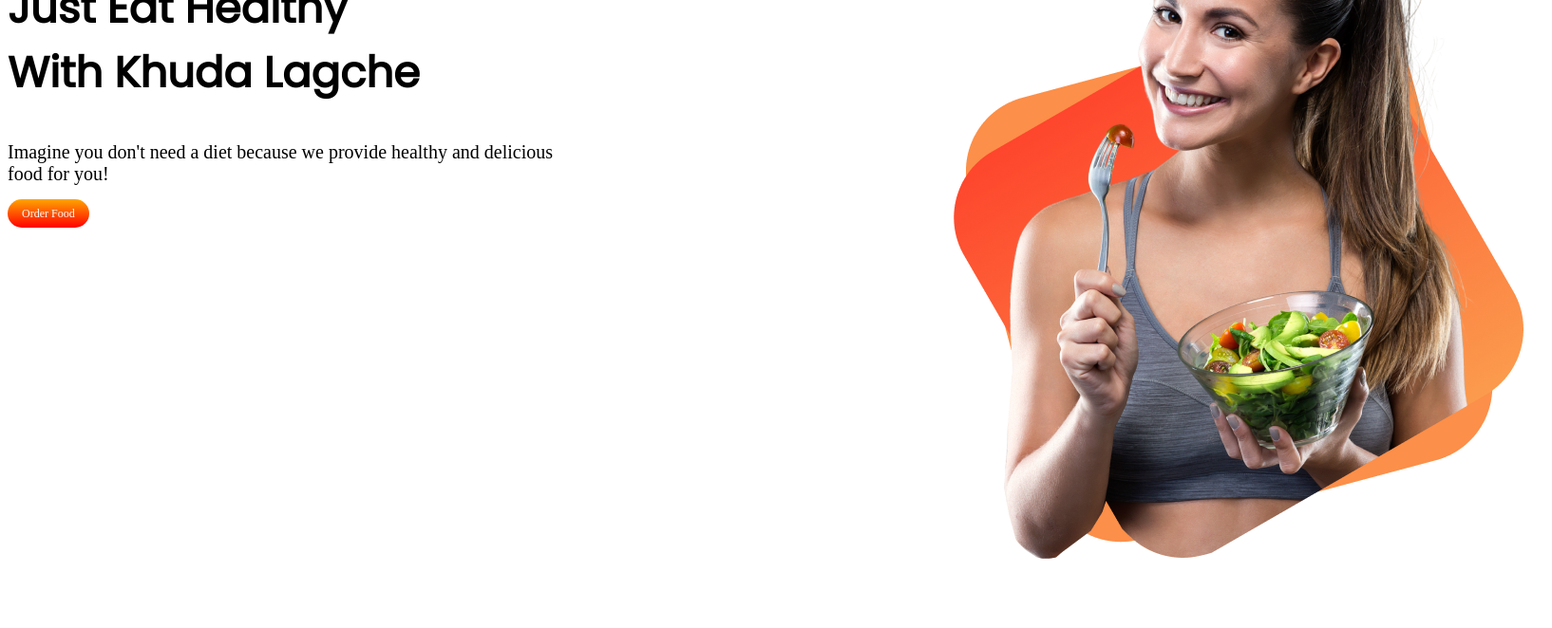
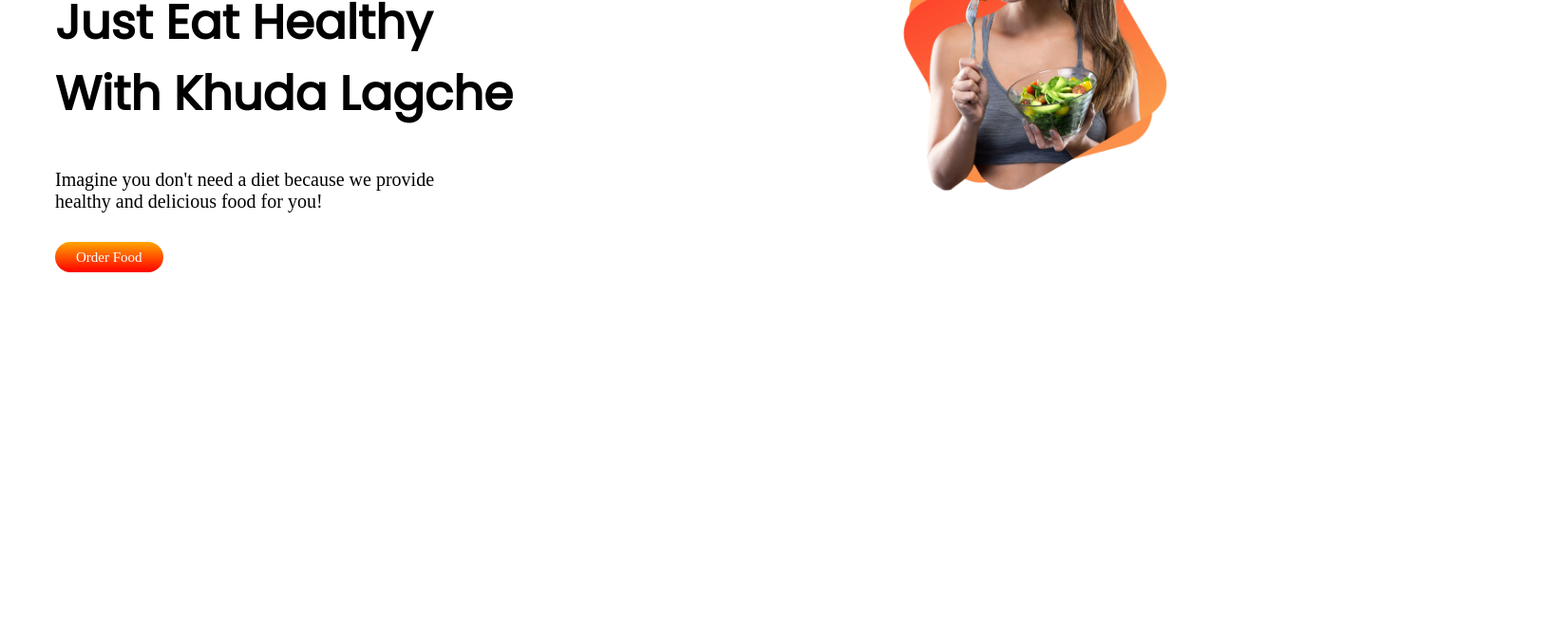
Before and after one commit to dihanalabdulla/FoodHunt, a plain HTML site: page index.html in a window 1280 px wide. Shown: the part 138-800 px from the top of the page at 95% size, 1634 px wide, since content can reach past the window. Drawn offline with Linux system fonts and the light colour scheme.

Commit message:
second modify

```diff
--- a/index.html
+++ b/index.html
@@ -20,13 +20,14 @@
 
     <section class="flex-container">
         <div class="half-width">
-            <h1 class="big-size">Skip the Diet,<br>
-                Just Eat Healthy
-                <br> With Khuda Lagche
+            <h1 class="big-size"> <span>Skip</span> the Diet, <br>
+                Just Eat Healthy <br>
+                With Khuda Lagche
             </h1>
             <p class="about">
-                Imagine you don't need a diet because we provide healthy and delicious food for you!
+                Imagine you don't need a diet because we provide <br> healthy and delicious food for you!
             </p>
+            <br>
             <a class="order-button" href="https://www.youtube.com/watch?v=rIF_wLXOyP0"> Order Food</a>
         </div>
         <div class="half-width">
--- a/style.css
+++ b/style.css
@@ -1,23 +1,32 @@
 .big-size{
-    font-size: 45px;
+    font-size: 50px;
     font-family: 'Poppins', sans-serif;
+}
+span{
+    color: orange;
 }
 .about{
     font-size: 20px;
 }
 .flex-container{
     display: flex;
+    padding-left: 50px;
+}
+.half-width{
+    display: 80%;
+    width: 50%;
+}
+.half-width img{
+    padding-left: 10em;
+    width: 50%;
+    padding-left: 45%;
 
 }
-.half-width img{
-    padding-left: 55%;
-    display: 80%;
-}
 .order-button{
-    font-size: 12px;
+    font-size: 15px;
     color: white;
     text-decoration: none;
     background-image: linear-gradient(orange, red);
-    padding: 8px 15px;
+    padding: 8px 22px;
     border-radius: 35px;
 }
```
